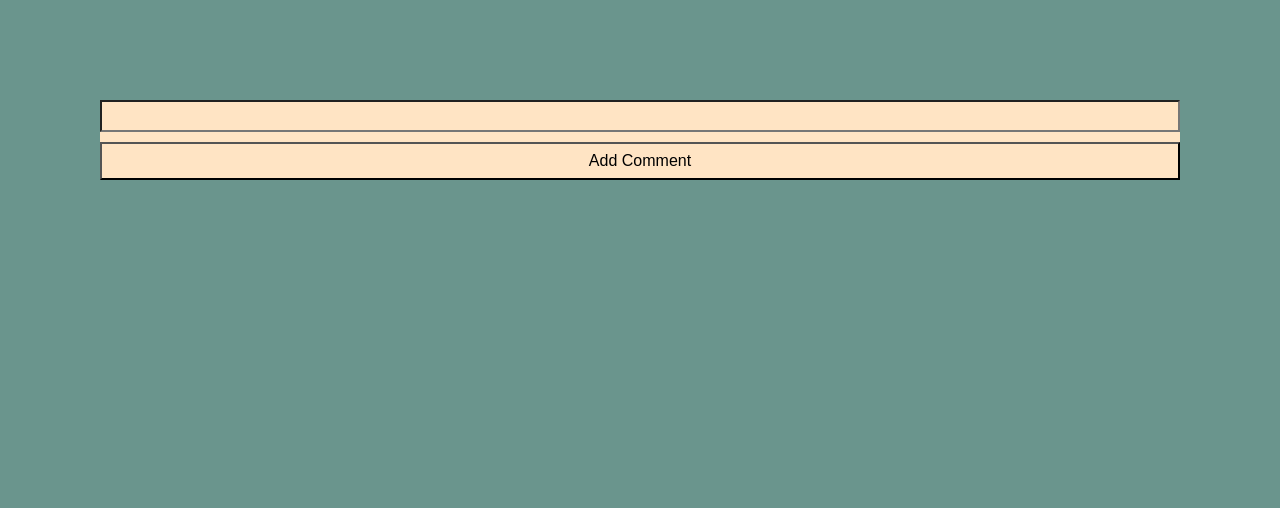
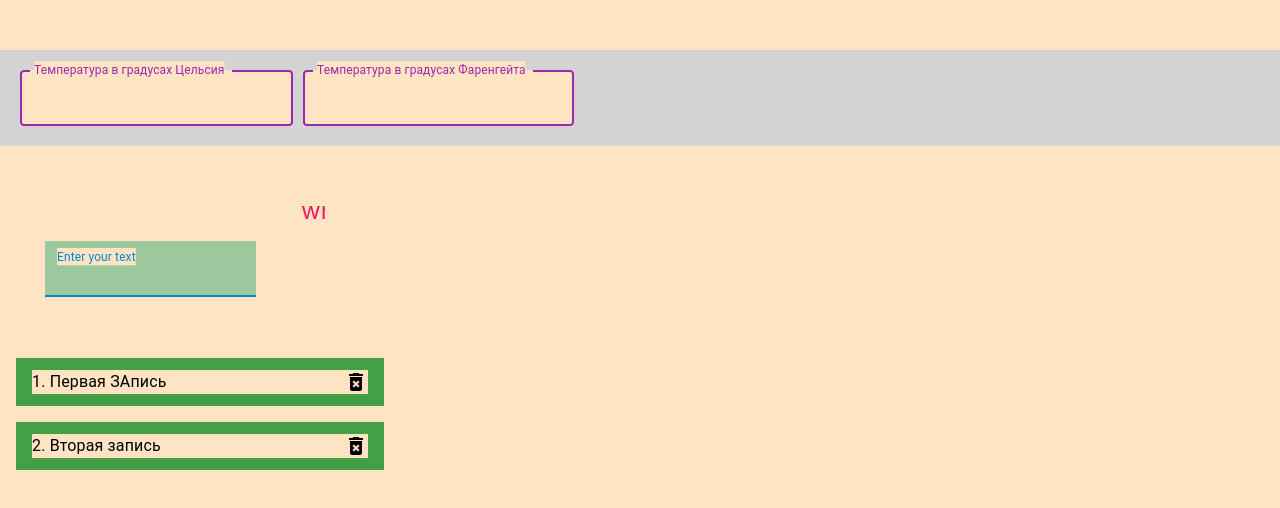
Before and after one commit to eastman19deni/React-lesson, a React (Create React App) app: page / in a window 1280 px wide. Shown: the top 508 px of the page. Built offline with nearby package versions, Linux system fonts and the light colour scheme; a web font is replaced by a local one.

Commit message:
Lesson3 homework

```diff
--- a/src/App.js
+++ b/src/App.js
@@ -1,13 +1,21 @@
+
 import './App.css';
-import Exercises from './components/Exercises';
-import List from './components/List';
+import ColorToggleButton from './components/Temperature/Button';
+// import Exercises from './components/Execises/Exercises';
+// import List from './components/ListComp/List';
+import TemperatureConverter from './components/Temperature/TemperatureConverter';
+
+import BasicTextFields from './components/Temperature/TemperatureConverter';
+import TodoListMaterial from './components/TodoList/TodoListMaterial';
 
 
 function App() {
 
   return (
     <div>
-      <List />
+      <TemperatureConverter />
+      <TodoListMaterial />
+      {/* <List /> */}
       {/* <Exercises /> */}
     </div>
   );
```
